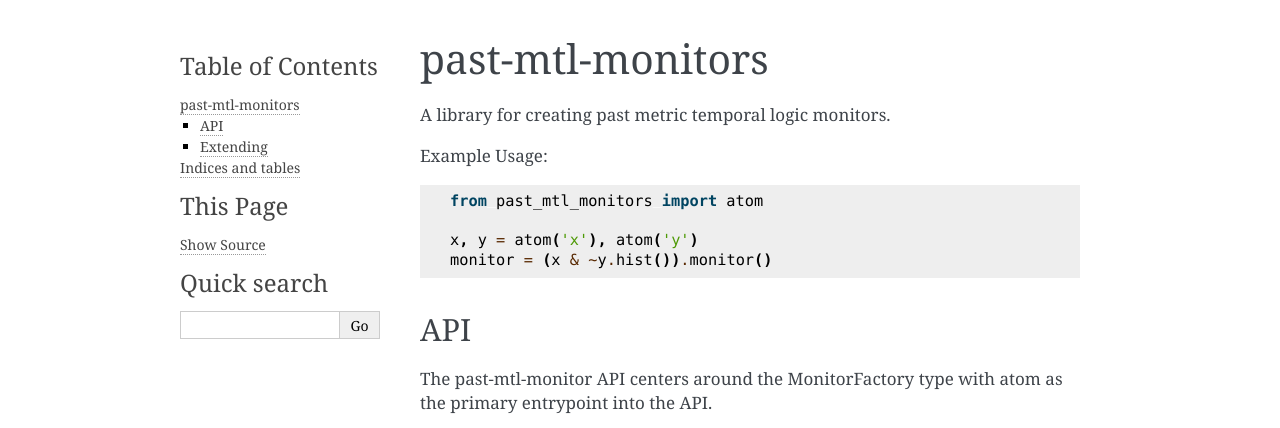
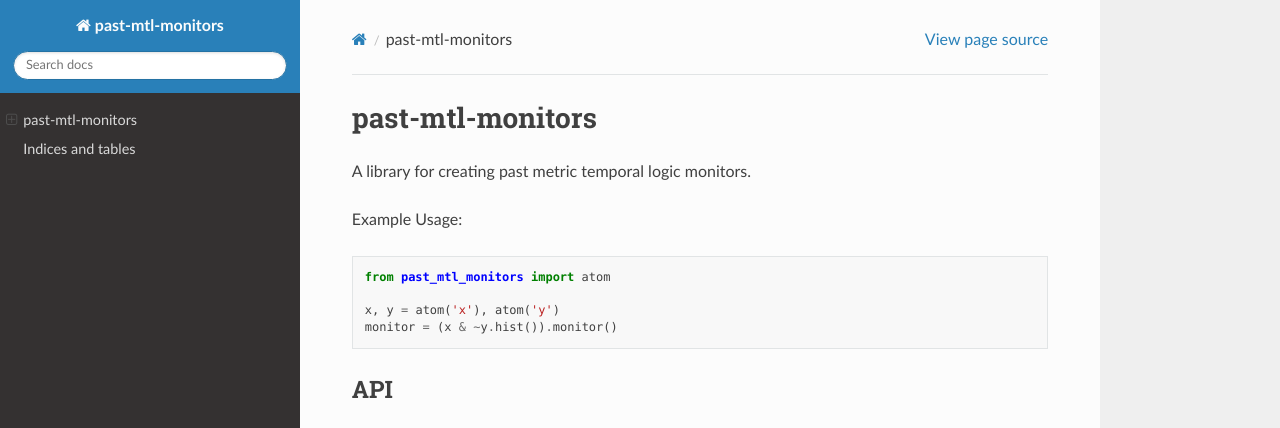
Before and after one commit to mvcisback/past-mtl-monitors, a Sphinx documentation site: the page built from docs/index.rst, in a window 1280 px wide and 1400 px high, cut to the strip 0-428 px from the top of the window. Built offline with Sphinx 7.4.7 and the Read the Docs theme 2.0.0, drawn with Linux system fonts in a browser that asks for light colours; some of the changed text lies outside the part shown.

Commit message:
switch to the sphinx-rtd theme

```diff
--- a/docs/conf.py
+++ b/docs/conf.py
@@ -49,7 +49,7 @@ exclude_patterns = ['_build', 'Thumbs.db', '.DS_Store']
 # The theme to use for HTML and HTML Help pages.  See the documentation for
 # a list of builtin themes.
 #
-html_theme = 'alabaster'
+html_theme = "sphinx_rtd_theme"
 
 # Add any paths that contain custom static files (such as style sheets) here,
 # relative to this directory. They are copied after the builtin static files,
--- a/docs/requirements.txt
+++ b/docs/requirements.txt
@@ -4,6 +4,9 @@ sphinx==2.4.2 \
 sphinx-autodoc-typehints==1.10.3 \
     --hash=sha256:a6b3180167479aca2c4d1ed3b5cb044a70a76cccd6b38662d39288ebd9f0dff0 \
     --hash=sha256:27c9e6ef4f4451766ab8d08b2d8520933b97beb21c913f3df9ab2e59b56e6c6c
+sphinx-rtd-theme==0.4.3 \
+    --hash=sha256:00cf895504a7895ee433807c62094cf1e95f065843bf3acd17037c3e9a2becd4 \
+    --hash=sha256:728607e34d60456d736cc7991fd236afb828b21b82f956c5ea75f94c8414040a
 sphinxcontrib-applehelp==1.0.1 \
     --hash=sha256:edaa0ab2b2bc74403149cb0209d6775c96de797dfd5b5e2a71981309efab3897 \
     --hash=sha256:fb8dee85af95e5c30c91f10e7eb3c8967308518e0f7488a2828ef7bc191d0d5d
--- a/pyproject.toml
+++ b/pyproject.toml
@@ -19,6 +19,7 @@ pytest-flake8 = "^1.0.4"
 pytest-cov = "^2.8.1"
 sphinx = "^2.4.2"
 sphinx-autodoc-typehints = "^1.10.3"
+sphinx_rtd_theme = "^0.4.3"
 
 [build-system]
 requires = ["poetry>=0.12"]
```
Also changed, not shown: 1 other file.
